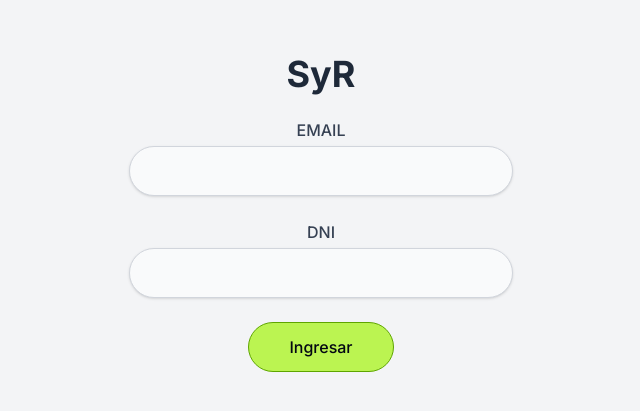
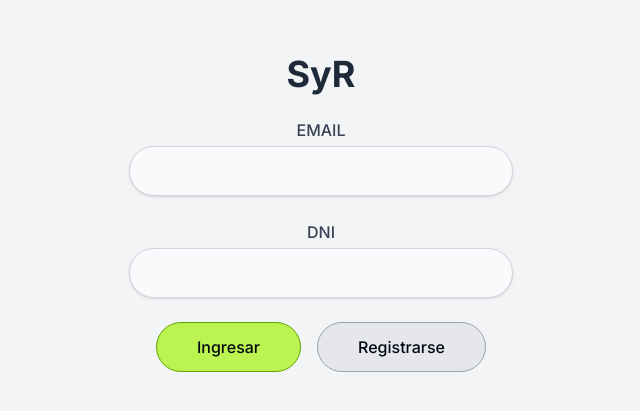
Before and after one commit to Sbrugo/app_horas, a Next.js app: page /login in a window 1280 px wide. Shown: the part 187-598 px from the top of the page, without its empty margins (319-959 px from the left). Built offline with nearby package versions, Linux system fonts and the light colour scheme.

Commit message:
feat: add user registration with Supabase authentication

```diff
--- a/src/app/dashboard/clases/nueva/page.tsx
+++ b/src/app/dashboard/clases/nueva/page.tsx
@@ -96,7 +96,7 @@ export default function NewClassPage() {
         </p>
       </header>
       <div className="max-w-2xl mx-auto bg-white p-6 rounded-4xl shadow-md">
-        <form onSubmit={handleSubmit} className="space-y-4">
+        <form onSubmit={handleSubmit} className="space-y-2">
           <div>
             <label
               htmlFor="student"
--- a/src/app/login/page.tsx
+++ b/src/app/login/page.tsx
@@ -8,11 +8,12 @@ export default function LoginPage() {
   const [email, setEmail] = useState("");
   const [password, setPassword] = useState("");
   const [error, setError] = useState<string | null>(null);
+  const [success, setSuccess] = useState<string | null>(null);
   const router = useRouter();
 
-  const handleLogin = async (e: React.FormEvent<HTMLFormElement>) => {
-    e.preventDefault();
+  const handleLogin = async () => {
     setError(null);
+    setSuccess(null);
 
     if (!email || !password) {
       setError("Email y DNI son obligatorios.");
@@ -39,6 +40,39 @@ export default function LoginPage() {
     }
   };
 
+  const handleRegister = async () => {
+    setError(null);
+    setSuccess(null);
+
+    if (!email || !password) {
+      setError("Email y DNI son obligatorios para registrarse.");
+      return;
+    }
+
+    const supabase = createClient();
+
+    try {
+      const { data, error } = await supabase.auth.signUp({
+        email,
+        password,
+      });
+
+      if (error) {
+        setError(error.message);
+        return;
+      }
+
+      if (data.user) {
+        setSuccess(
+          "¡Registro exitoso! Revisa tu correo para confirmar la cuenta.",
+        );
+      }
+    } catch (error) {
+      setError("Ocurrió un error inesperado. Por favor, intente de nuevo.");
+      console.error("Registration error:", error);
+    }
+  };
+
   return (
     <div className="flex items-center justify-center min-h-screen bg-gray-100">
       <div className="w-full max-w-md p-8 m-10 rounded-2xl">
@@ -46,7 +80,7 @@ export default function LoginPage() {
           <h1 className="text-4xl font-bold text-gray-800 mb-6">SyR</h1>
         </div>
 
-        <form onSubmit={handleLogin} className="space-y-6">
+        <div className="space-y-6">
           <div className="flex flex-col items-center">
             <label
               htmlFor="email"
@@ -86,16 +120,25 @@ export default function LoginPage() {
           </div>
 
           {error && <p className="text-sm text-red-600">{error}</p>}
+          {success && <p className="text-sm text-green-600">{success}</p>}
 
-          <div className="flex justify-center">
+          <div className="flex justify-center space-x-4">
             <button
-              type="submit"
+              type="button"
+              onClick={handleLogin}
               className="w-fit px-10 py-3 font-medium text-gray-950 bg-lime-300 border border-lime-600  rounded-4xl hover:bg-lime-700 focus:outline-none focus:ring-2 focus:ring-offset-2 focus:ring-lime-500"
             >
               Ingresar
             </button>
+            <button
+              type="button"
+              onClick={handleRegister}
+              className="w-fit px-10 py-3 font-medium text-gray-950 bg-gray-200 border border-gray-400  rounded-4xl hover:bg-gray-300 focus:outline-none focus:ring-2 focus:ring-offset-2 focus:ring-gray-500"
+            >
+              Registrarse
+            </button>
           </div>
-        </form>
+        </div>
       </div>
     </div>
   );
```
